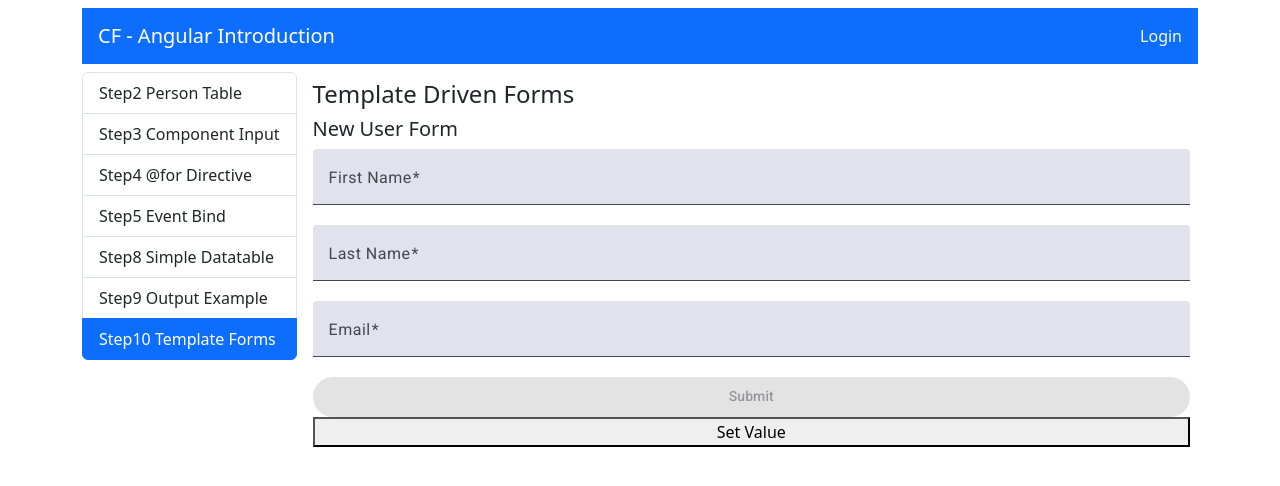
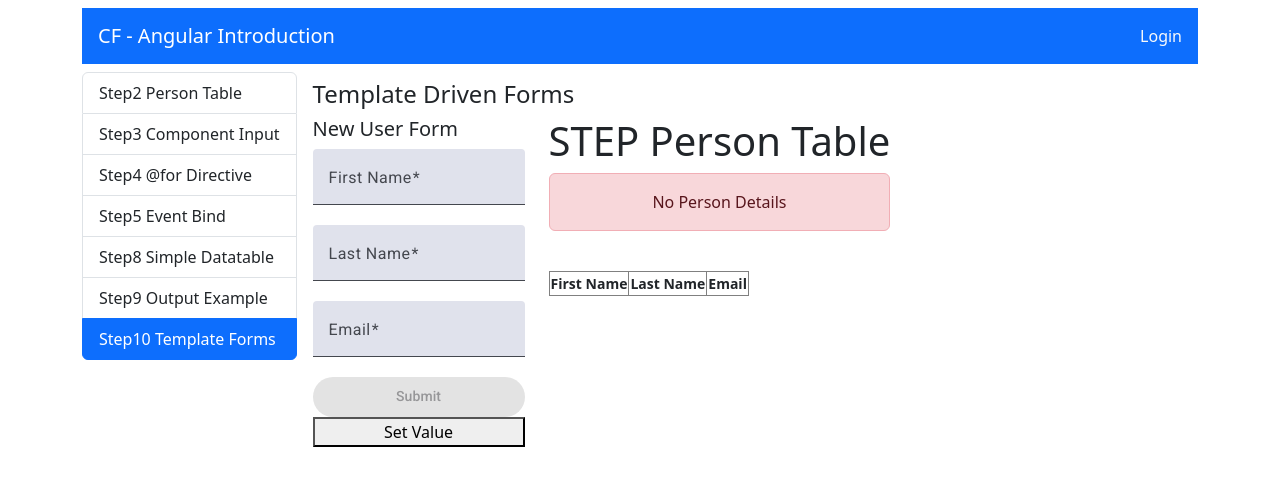
Before and after one commit to coding-factory-aueb/cf9-frontend, an Angular app: page /template-driven-form-example in a window 1280 px wide. Shown: the top 486 px of the page. Built offline with nearby package versions, Linux system fonts and the light colour scheme.

Commit message:
feat: add template forms

```diff
--- a/src/app/components/step10-template-driven-forms/person-template-form/person-template-form.ts
+++ b/src/app/components/step10-template-driven-forms/person-template-form/person-template-form.ts
@@ -1,9 +1,10 @@
-import { Component } from '@angular/core';
+import { Component, EventEmitter, Output, ViewChild } from '@angular/core';
 import { FormsModule, NgForm } from "@angular/forms"
 import { MatButtonModule } from '@angular/material/button';
 import { MatFormFieldModule } from '@angular/material/form-field';
 import { MatInputModule } from '@angular/material/input';
 import { MatSelectModule } from '@angular/material/select';
+import { IPerson } from '../../../shared/interfaces/person';
 
 @Component({
   selector: 'app-person-template-form',
@@ -18,12 +19,21 @@ import { MatSelectModule } from '@angular/material/select';
   styleUrl: './person-template-form.css',
 })
 export class PersonTemplateForm {
+  @Output() person = new EventEmitter<IPerson>();
+  @ViewChild('eForm', {static:false}) form:NgForm | undefined;
 
   onSubmit(value:any){
-    console.log("Submit");
+    // console.log("Submit");
+    console.log("Form Submit", this.form?.form.get('firstname')!.value)
+    this.person.emit(value);
   }
 
   onSetValue(){
     console.log("Set Value");
+    this.form?.setValue({
+      firstname: "Markos",
+      lastname: "Lalakis",
+      email:"markos@aueb.gr"
+    })
   }
 }
--- a/src/app/components/step10-template-driven-forms/step10-template-driven-forms.html
+++ b/src/app/components/step10-template-driven-forms/step10-template-driven-forms.html
@@ -1,2 +1,8 @@
 <h4>Template Driven Forms</h4>
-<app-person-template-form></app-person-template-form>
+<div class="d-flex gap-4">
+  <app-person-template-form (person)="onPerson($event)"></app-person-template-form>
+  <div class="d-flex flex-column gap-4">
+    <app-step3-person-table-input [person]="currentPerson"></app-step3-person-table-input>
+    <app-step8-simple-data-table [data] = "persons"></app-step8-simple-data-table>
+  </div>
+</div>
--- a/src/app/components/step10-template-driven-forms/step10-template-driven-forms.ts
+++ b/src/app/components/step10-template-driven-forms/step10-template-driven-forms.ts
@@ -1,10 +1,26 @@
 import { Component } from '@angular/core';
 import { PersonTemplateForm } from './person-template-form/person-template-form';
+import { Step3PersonTableInput } from '../step3-person-table-input/step3-person-table-input';
+import { Step8SimpleDataTable } from '../step8-simple-data-table/step8-simple-data-table';
+import {IPerson} from '../../shared/interfaces/person';
 
 @Component({
   selector: 'app-step10-template-driven-forms',
-  imports: [PersonTemplateForm],
+  imports: [
+    PersonTemplateForm,
+    Step3PersonTableInput,
+    Step8SimpleDataTable
+  ],
   templateUrl: './step10-template-driven-forms.html',
   styleUrl: './step10-template-driven-forms.css',
 })
-export class Step10TemplateDrivenForms {}
+export class Step10TemplateDrivenForms {
+  currentPerson: IPerson | undefined;
+  persons: IPerson[] = [];
+
+  onPerson(data: IPerson){
+    this.currentPerson = data;
+    this.persons.push(data);
+    console.log("STEP10",this.persons);
+  }
+}
--- a/src/app/components/step8-simple-data-table/step8-simple-data-table.ts
+++ b/src/app/components/step8-simple-data-table/step8-simple-data-table.ts
@@ -1,4 +1,4 @@
-import { Component, EventEmitter, Input, Output } from '@angular/core';
+import { Component, EventEmitter, Input, Output, SimpleChanges } from '@angular/core';
 import { IPerson } from '../../shared/interfaces/person';
 import { sortBy } from 'lodash-es';
 
@@ -9,16 +9,21 @@ import { sortBy } from 'lodash-es';
   styleUrl: './step8-simple-data-table.css',
 })
 export class Step8SimpleDataTable {
-  @Input() data:IPerson[] | undefined;
+  @Input() data: IPerson[] | undefined;
   @Output() personClicked = new EventEmitter<IPerson>()
 
   ngOnInit(){
-    console.log("NG ON INIT 1>>>", this.sortOrder);
+    // console.log("NG ON INIT 1>>>", this.sortOrder);
     // this.sortOrder['firstname'] = 'asc';
     // this.data = sortBy(this.data, 'firstname');
-    this.sortData('firstname');
-    console.log("NG ON INIT 2>>>", this.sortOrder);
+    // this.sortData('firstname');
+    // /console.log("NG ON INIT 2>>>", this.sortOrder);
   }
+
+  // ngOnChanges(changes: SimpleChanges<IPerson>) {
+  //   // changes.userId contains the old and new value.
+  //   console.log("ON CHANGESs",changes);
+  // }
 
   sortOrder = {
     firstname: 'none',
@@ -27,6 +32,7 @@ export class Step8SimpleDataTable {
   };
 
   sortData(sortKey: keyof IPerson) {
+    console.log("STEP 8", this.data);
     console.log("SortData", this.sortOrder[sortKey], sortKey);
     if (this.sortOrder[sortKey] === 'asc') {
       this.sortOrder[sortKey]='desc';
```
